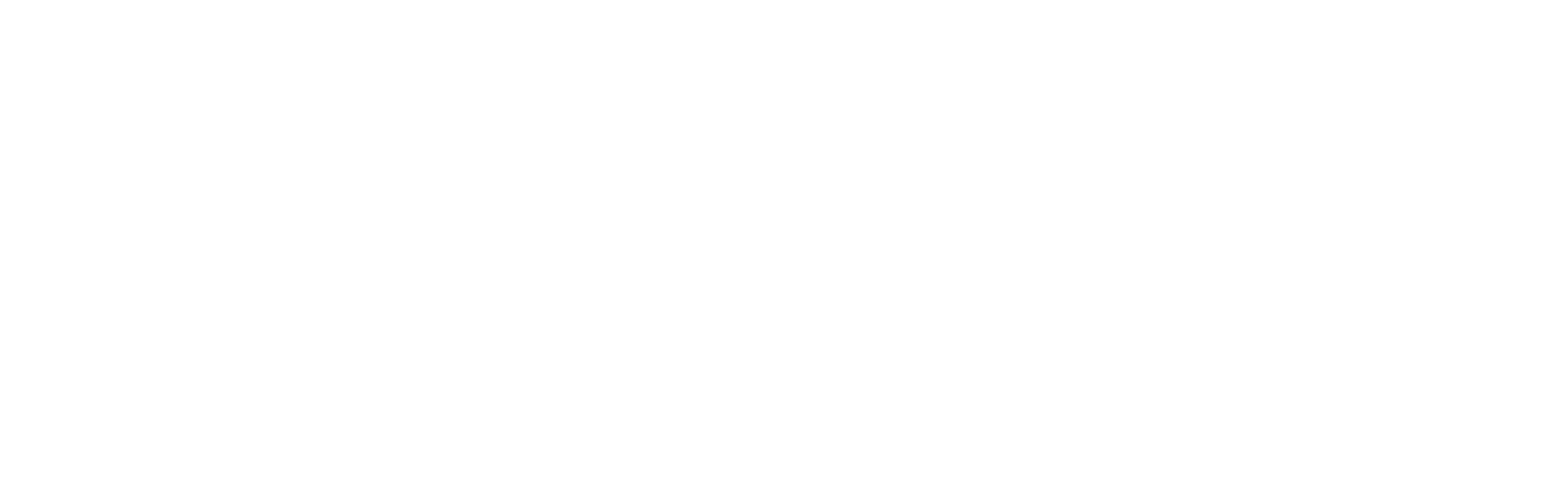
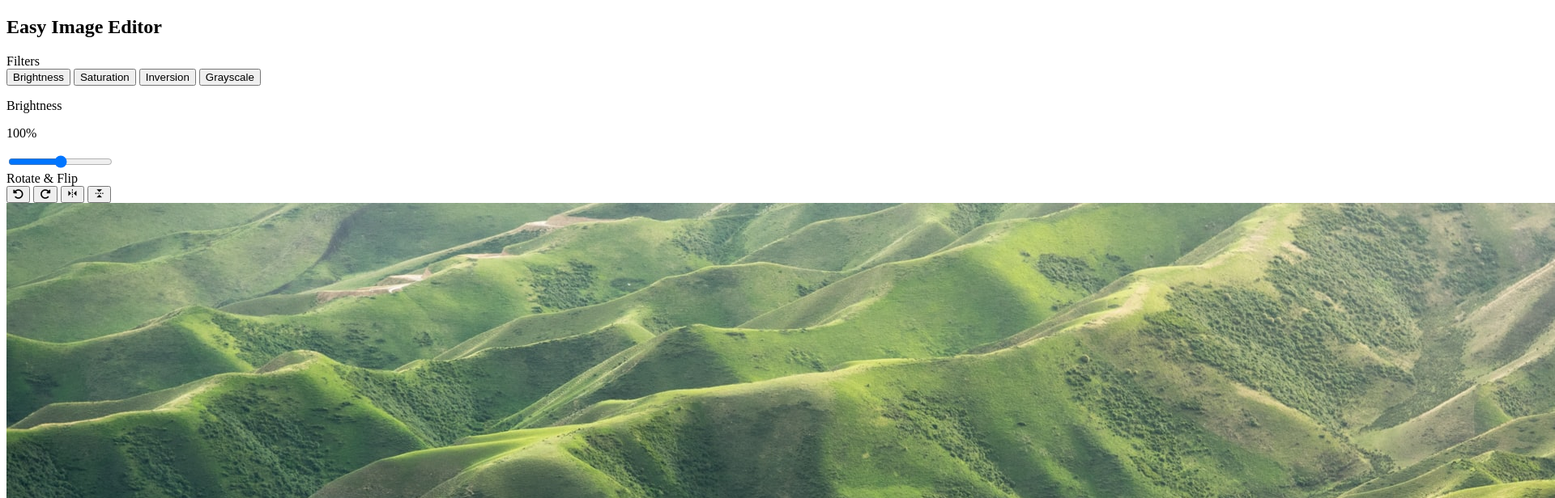
Before and after one commit to nsevindi87/image-editor, a plain HTML site: page index.html in a window 1280 px wide. Shown: the top 616 px of the page at 81% size, 1920 px wide, since content can reach past the window. Drawn offline with nearby package versions, Linux system fonts and the light colour scheme.

Commit message:
Html was completed

```diff
--- a/index.html
+++ b/index.html
@@ -6,10 +6,55 @@
     <meta name="viewport" content="width=device-width, initial-scale=1.0">
     <link rel="stylesheet" href="style.css">
     <title>Image Editor</title>
+
+    <!-- Box Icon Link & Font Awesome Links for Icons -->
+    <link rel="stylesheet" href="https://cdnjs.cloudflare.com/ajax/libs/font-awesome/6.1.2/css/all.min.css" integrity="sha512-1sCRPdkRXhBV2PBLUdRb4tMg1w2YPf37qatUFeS7zlBy7jJI8Lf4VHwWfZZfpXtYSLy85pkm9GaYVYMfw5BC1A==" crossorigin="anonymous" referrerpolicy="no-referrer" />
+    <link href='https://unpkg.com/boxicons@2.1.2/css/boxicons.min.css' rel='stylesheet'>
+
 </head>
 <body>
-
-
+    <div class="container">
+        <h2>Easy Image Editor</h2>
+        <div class="wrapper">
+            <div class="editor-panel">
+                <div class="filter">
+                    <label class="title">Filters</label>
+                    <div class="options">
+                        <button>Brightness</button>
+                        <button>Saturation</button>
+                        <button>Inversion</button>
+                        <button>Grayscale</button>
+                    </div>
+                    <div class="slider">
+                        <div class="filter-info">
+                            <p class="name">Brightness</p>
+                            <p class="value">100%</p>
+                        </div>
+                        <input type="range" value="100" min="0" max="200">
+                    </div>
+                </div>
+                <div class="rotate">
+                    <label class="title">Rotate & Flip</label>
+                    <div class="option">
+                        <button><i class="fa-solid fa-rotate-left"></i></button>
+                        <button><i class="fa-solid fa-rotate-right"></i></button>
+                        <button><i class="bx bx-reflect-vertical"></i></button>
+                        <button><i class="bx bx-reflect-horizontal"></i></button>
+                    </div>
+                </div>
+            </div>
+            <div class="preview-img">
+                <img src="./qingbao-meng-01_igFr7hd4-unsplash.jpg" alt="preview-img">
+            </div>
+        </div>
+        <div class="controls">
+            <button class="reset-filter"></button>
+            <div class="row">
+                <button class="choose-img">Choose Image</button>
+                <button class="save-img">Save Image</button>
+            </div>
+        </div>
+    </div>
 
 
 
--- a/style.css
+++ b/style.css
@@ -0,0 +1,5 @@
+@import url('https://fonts.googleapis.com/css2?family=Poppins:wght@400;500;600&display=swap');
+
+*{
+
+}
```
Also changed, not shown: Bildschirmfoto 2022-07-30 um 18.30.03.png (added), qingbao-meng-01_igFr7hd4-unsplash.jpg (added).
